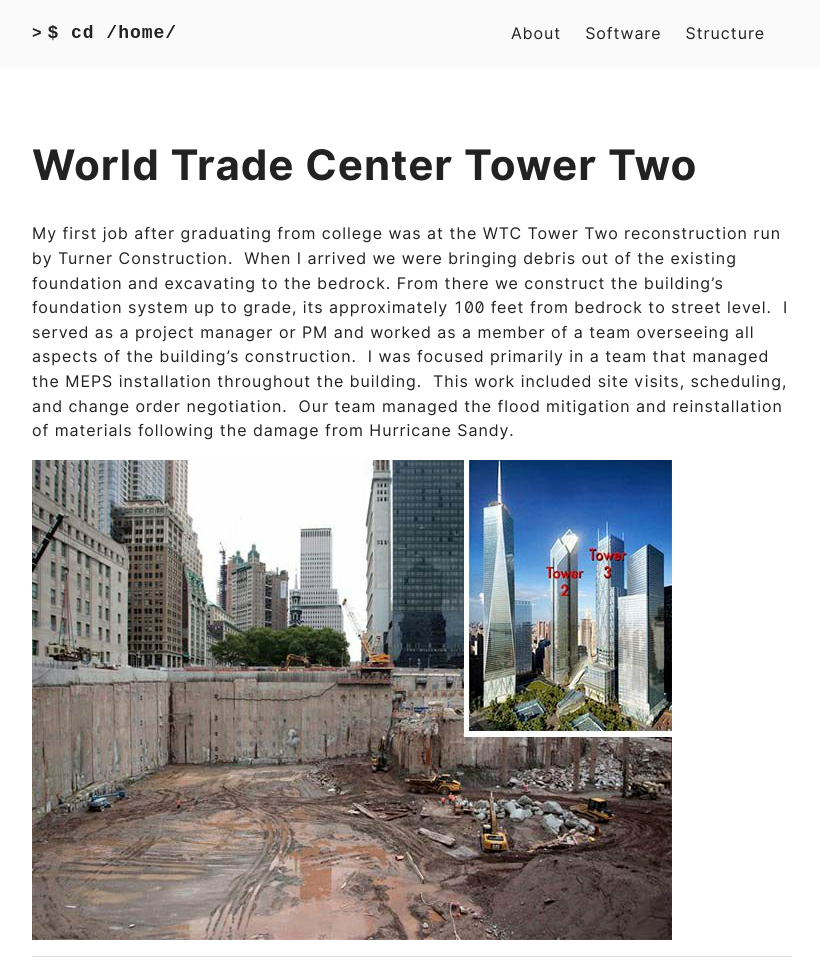
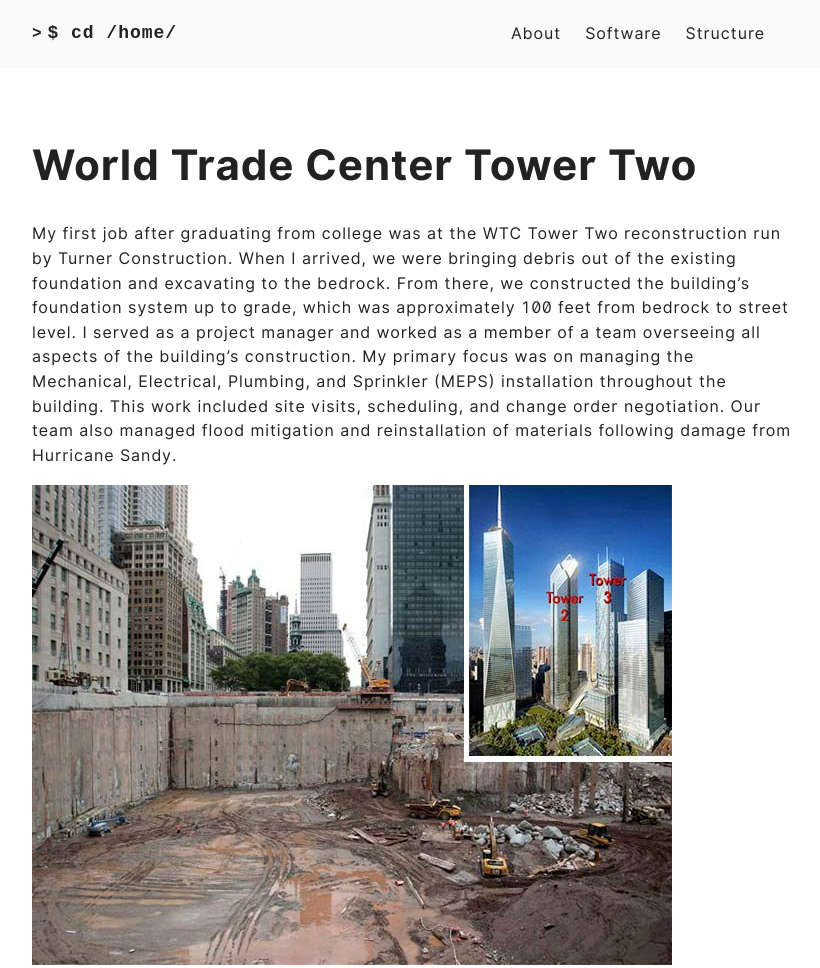
Before and after one commit to TacticalPants/TacticalPants.github.io, a plain HTML site: page structure/tower-two/index.html in a window 1280 px wide. Shown: the top 968 px of the page, without its empty margins (228-1048 px from the left). Drawn offline with nearby package versions, Linux system fonts and the light colour scheme.

Commit message:
Update index.html

```diff
--- a/structure/tower-two/index.html
+++ b/structure/tower-two/index.html
@@ -5,7 +5,7 @@
 <meta http-equiv="X-UA-Compatible" content="ie=edge">
 <meta name="viewport" content="width=device-width, initial-scale=1, shrink-to-fit=no">
 <meta name="author" content="John O&#39;Rourke ">
-<meta name="description" content="My first job after graduating from college was at the WTC Tower Two reconstruction run by Turner Construction. When I arrived we were bringing debris out of the existing foundation and excavating to the bedrock. From there we construct the building&amp;rsquo;s foundation system up to grade, its approximately 100 feet from bedrock to street level. I served as a project manager or PM and worked as a member of a team overseeing all aspects of the building’s construction." />
+<meta name="description" content="My first job after graduating from college was at the WTC Tower Two reconstruction run by Turner Construction. When I arrived, we were bringing debris out of the existing foundation and excavating to the bedrock. From there, we constructed the building’s foundation system up to grade, which was approximately 100 feet from bedrock to street level. I served as a project manager and worked as a member of a team overseeing all aspects of the building’s construction." />
 <meta name="keywords" content="" />
 <meta name="robots" content="noodp" />
 <meta name="theme-color" content="" />
@@ -42,7 +42,7 @@
 
 
 <meta itemprop="name" content="World Trade Center Tower Two ">
-<meta itemprop="description" content="My first job after graduating from college was at the WTC Tower Two reconstruction run by Turner Construction. When I arrived we were bringing debris out of the existing foundation and excavating to the bedrock. From there we construct the building&rsquo;s foundation system up to grade, its approximately 100 feet from bedrock to street level. I served as a project manager or PM and worked as a member of a team overseeing all aspects of the building’s construction.">
+<meta itemprop="description" content="My first job after graduating from college was at the WTC Tower Two reconstruction run by Turner Construction. When I arrived, we were bringing debris out of the existing foundation and excavating to the bedrock. From there, we constructed the building’s foundation system up to grade, which was approximately 100 feet from bedrock to street level. I served as a project manager and worked as a member of a team overseeing all aspects of the building’s construction.">
 <meta itemprop="datePublished" content="2010-11-01T00:00:00&#43;00:00" />
 <meta itemprop="dateModified" content="2010-11-01T00:00:00&#43;00:00" />
 <meta itemprop="wordCount" content="119">
@@ -55,13 +55,13 @@
 <meta name="twitter:image" content="https://TacticalPants.github.io"/>
 
 <meta name="twitter:title" content="World Trade Center Tower Two "/>
-<meta name="twitter:description" content="My first job after graduating from college was at the WTC Tower Two reconstruction run by Turner Construction. When I arrived we were bringing debris out of the existing foundation and excavating to the bedrock. From there we construct the building&rsquo;s foundation system up to grade, its approximately 100 feet from bedrock to street level. I served as a project manager or PM and worked as a member of a team overseeing all aspects of the building’s construction."/>
+<meta name="twitter:description" content="My first job after graduating from college was at the WTC Tower Two reconstruction run by Turner Construction. When I arrived, we were bringing debris out of the existing foundation and excavating to the bedrock. From there, we constructed the building’s foundation system up to grade, which was approximately 100 feet from bedrock to street level. I served as a project manager and worked as a member of a team overseeing all aspects of the building’s construction."/>
 
 
 
 
     <meta property="og:title" content="World Trade Center Tower Two " />
-<meta property="og:description" content="My first job after graduating from college was at the WTC Tower Two reconstruction run by Turner Construction. When I arrived we were bringing debris out of the existing foundation and excavating to the bedrock. From there we construct the building&rsquo;s foundation system up to grade, its approximately 100 feet from bedrock to street level. I served as a project manager or PM and worked as a member of a team overseeing all aspects of the building’s construction." />
+<meta property="og:description" content="My first job after graduating from college was at the WTC Tower Two reconstruction run by Turner Construction. When I arrived, we were bringing debris out of the existing foundation and excavating to the bedrock. From there, we constructed the building’s foundation system up to grade, which was approximately 100 feet from bedrock to street level. I served as a project manager and worked as a member of a team overseeing all aspects of the building’s construction." />
 <meta property="og:type" content="article" />
 <meta property="og:url" content="https://TacticalPants.github.io/structure/tower-two/" />
 <meta property="og:image" content="https://TacticalPants.github.io"/>
@@ -142,7 +142,7 @@
 
 
             <div class="post-content">
-                <p>My first job after graduating from college was at the WTC Tower Two reconstruction run by Turner Construction.  When I arrived we were bringing debris out of the existing foundation and excavating to the bedrock. From there we construct the building&rsquo;s foundation system up to grade, its approximately 100 feet from bedrock to street level.  I served as a project manager or PM and worked as a member of a team overseeing all aspects of the building’s construction.  I was focused primarily in a team that managed the MEPS installation throughout the building.  This work included site visits, scheduling, and change order negotiation.  Our team managed the flood mitigation and reinstallation of materials following the damage from Hurricane Sandy.    </p>
+                <p>My first job after graduating from college was at the WTC Tower Two reconstruction run by Turner Construction. When I arrived, we were bringing debris out of the existing foundation and excavating to the bedrock. From there, we constructed the building’s foundation system up to grade, which was approximately 100 feet from bedrock to street level. I served as a project manager and worked as a member of a team overseeing all aspects of the building’s construction. My primary focus was on managing the Mechanical, Electrical, Plumbing, and Sprinkler (MEPS) installation throughout the building. This work included site visits, scheduling, and change order negotiation. Our team also managed flood mitigation and reinstallation of materials following damage from Hurricane Sandy.       </p>
 <p><img src="https://TacticalPants.github.io/tower.png" alt="image alt text"></p>
 
             </div>
```
